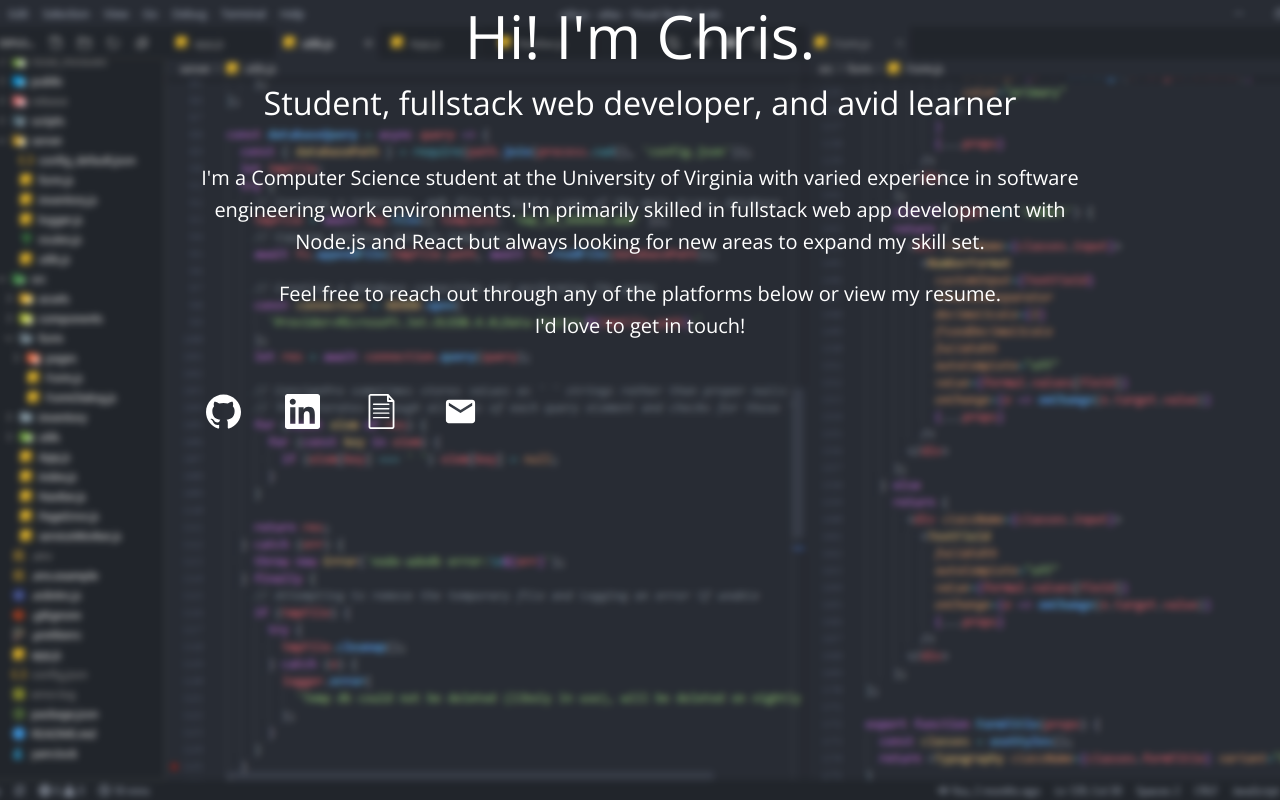
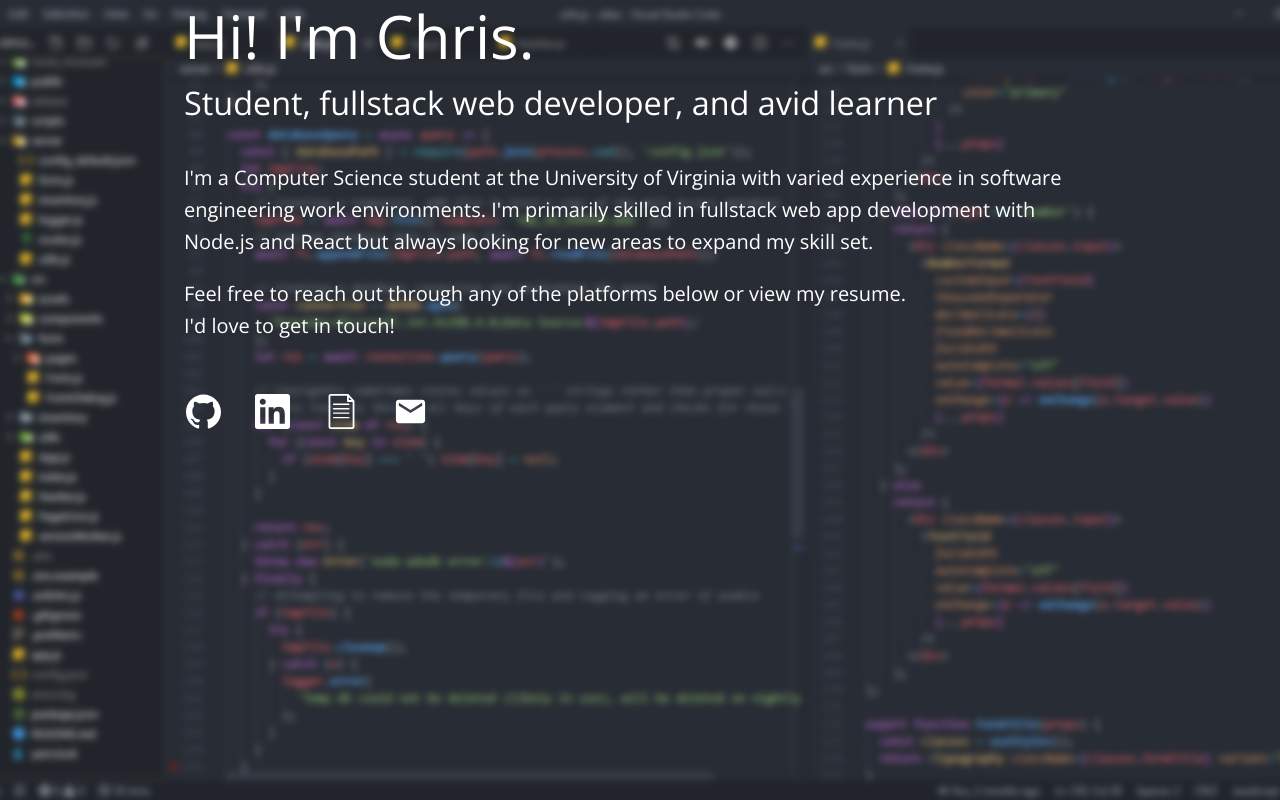
Before and after one commit to chrissantamaria/personal-site-old, a React (Create React App) app: page / in a window 1280 px wide. Built offline with nearby package versions, Linux system fonts and the light colour scheme.

Commit message:
Change content alignment to left

```diff
--- a/src/App.css
+++ b/src/App.css
@@ -9,9 +9,6 @@ body {
   min-height: 100vh;
   display: flex;
   flex-direction: column;
-  align-items: center;
   justify-content: center;
-
-  text-align: center;
   color: white;
 }
--- a/src/App.js
+++ b/src/App.js
@@ -8,7 +8,7 @@ import './App.css';
 const IconLink = ({ title, link, children }) => (
   <Tooltip title={title}>
     <IconButton
-      style={{ margin: '0 10px' }}
+      style={{ marginRight: 10 }}
       color="inherit"
       href={link}
       target="_blank"
@@ -40,7 +40,7 @@ export default () => (
       I'd love to get in touch!
     </Typography>
 
-      <div style={{ display: 'flex', alignItems: 'center' }}>
+    <div style={{ display: 'flex', alignItems: 'center', marginLeft: -10 }}>
       <IconLink title="GitHub" link="https://github.com/chrissantamaria">
         <GitHubIcon fontSize="large" />
       </IconLink>
```
Lines whose indentation alone changed are shown as unchanged.
